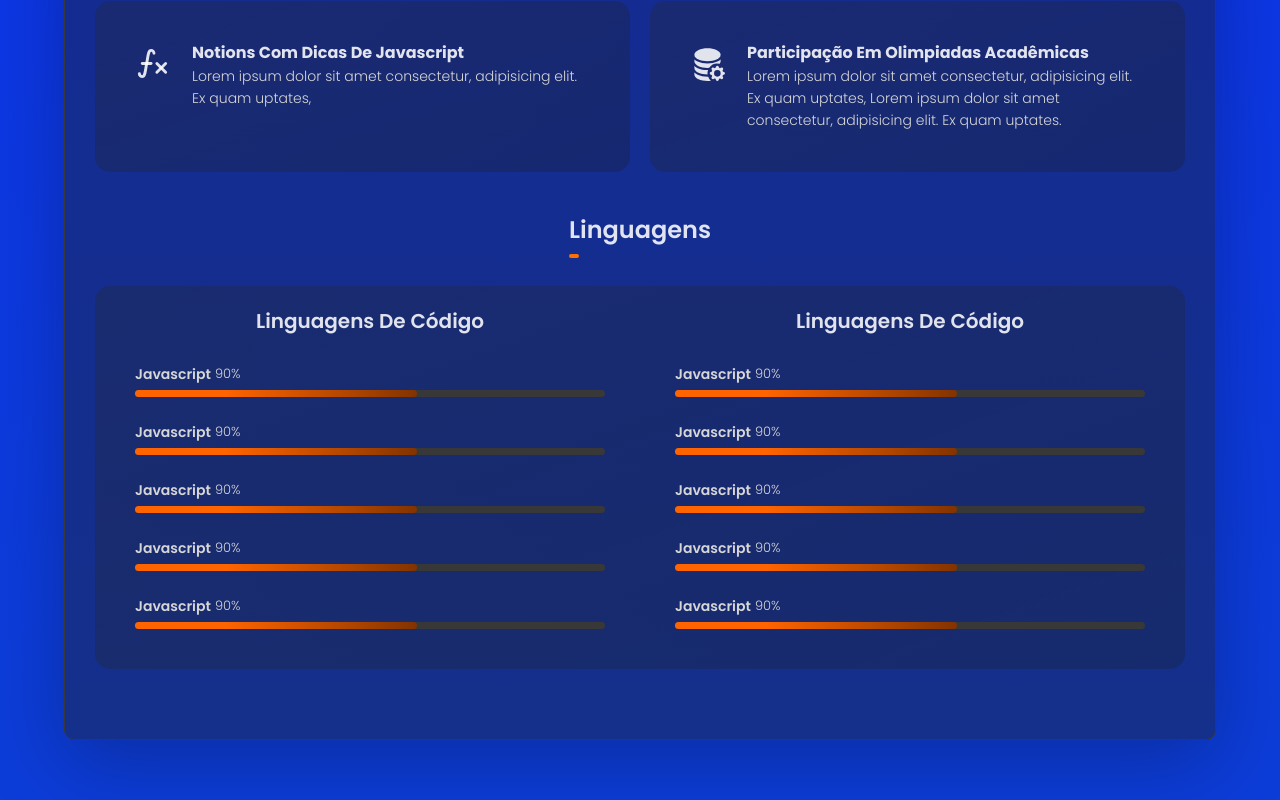
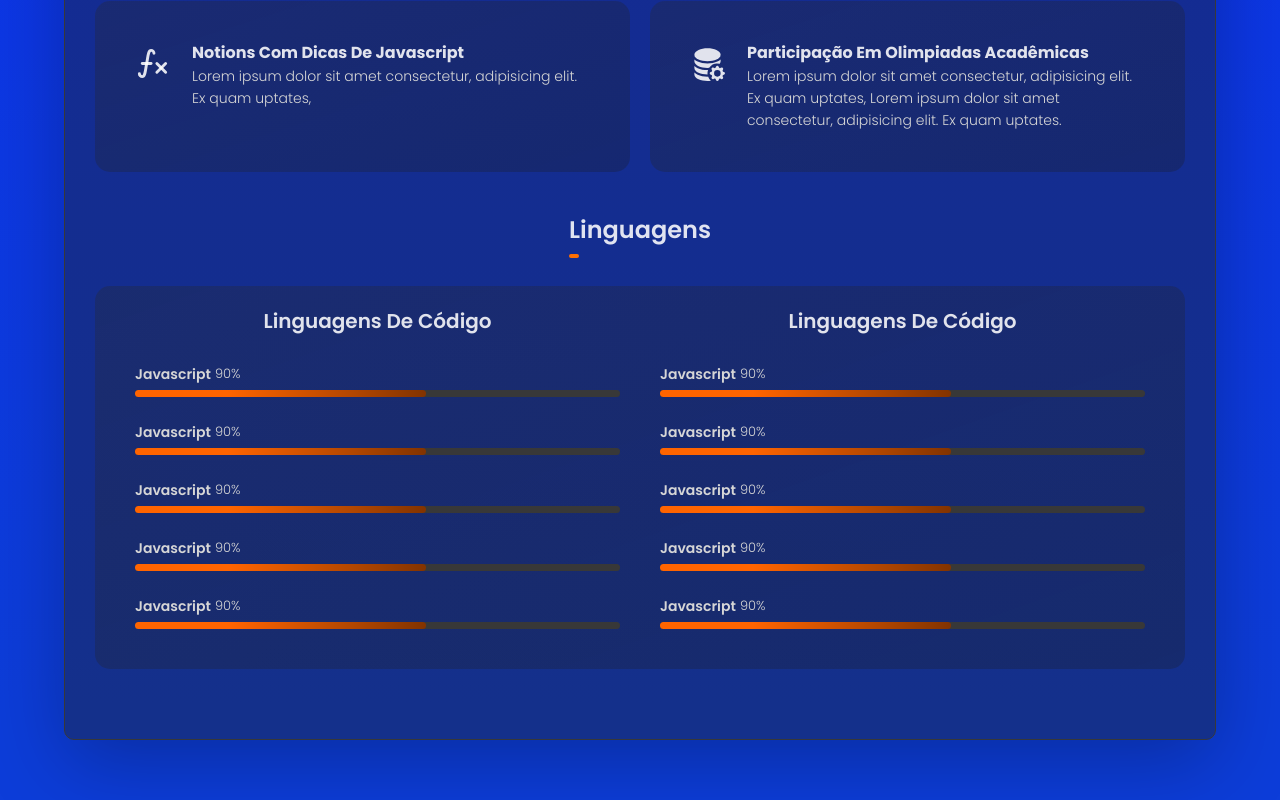
Before and after one commit to DropperDEV/portfolium, a React (Vite) app: page / in a window 1280 px wide. Shown: the part 1063-1863 px from the top of the page. Built offline with nearby package versions, Linux system fonts and the light colour scheme.

Commit message:
fix: remove gap between half container

```diff
--- a/src/components/LanguageSection.tsx
+++ b/src/components/LanguageSection.tsx
@@ -9,7 +9,6 @@ const StyledBigContainer = styled.div`
   width: 100%;
   border-radius: 15px;
   padding: 20px;
-  gap: 30px;
 
   @media ${device.xs} {
     display: grid;
```
